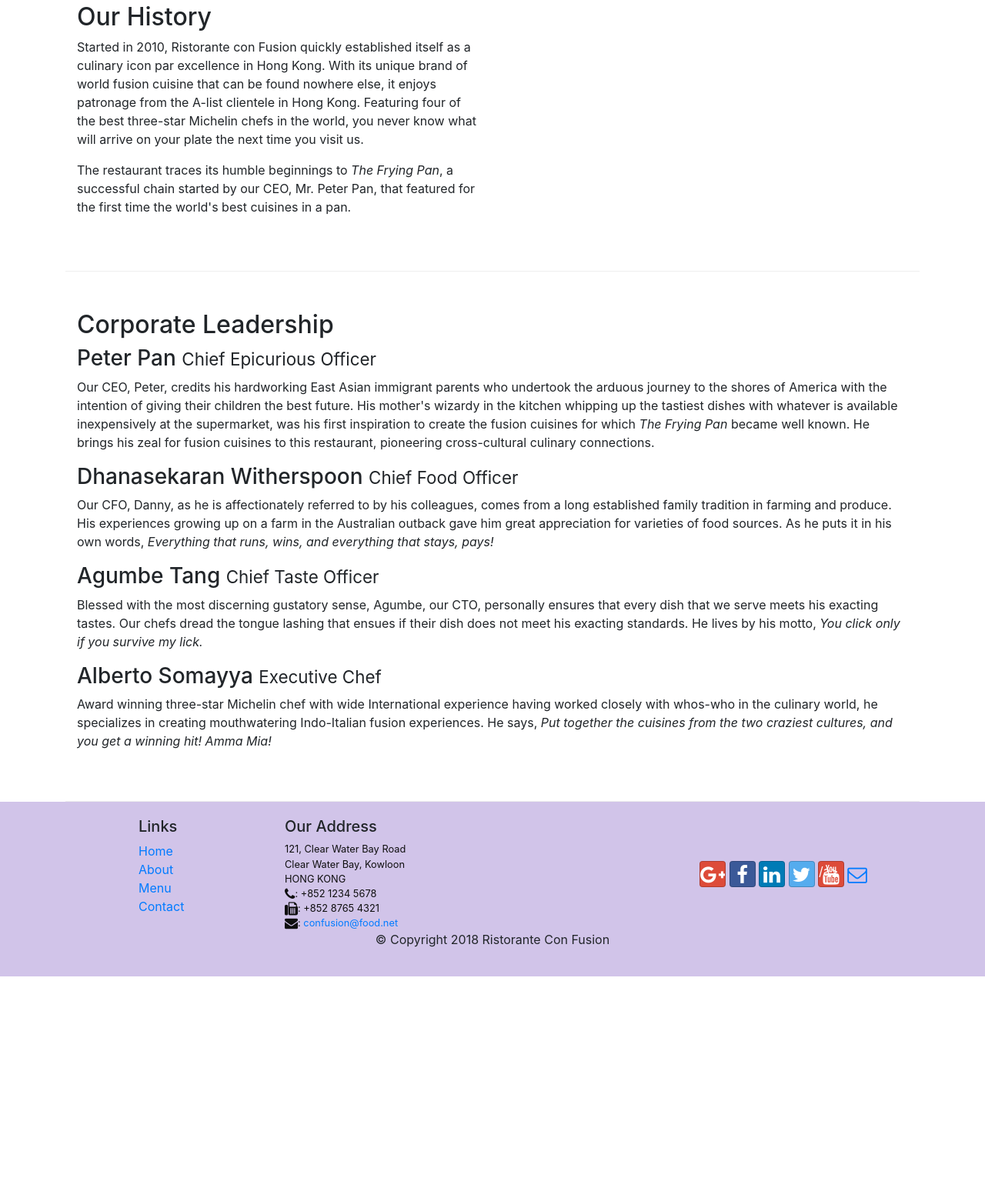
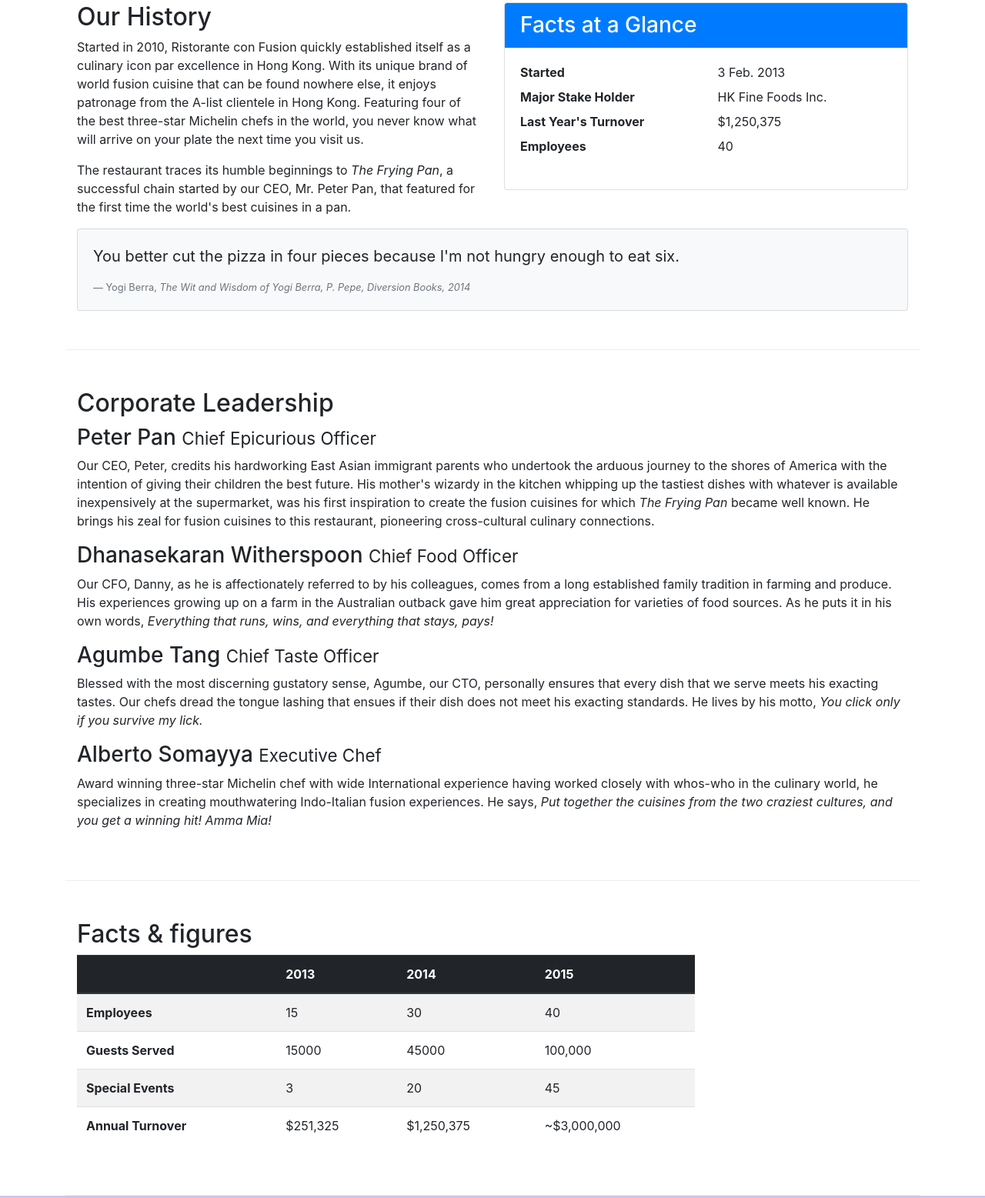
Before and after one commit to liudmila-lebedeva/conFusion, a website: page aboutus.html in a window 1280 px wide. Shown: the part 512-2069 px from the top of the page at 77% size. Before the commit the page ends 1781 px from the top, so only its background shows below. Drawn offline with nearby package versions, Linux system fonts and the light colour scheme.

Commit message:
Tables and Cards

```diff
--- a/aboutus.html
+++ b/aboutus.html
@@ -67,12 +67,44 @@
         <div class="row row-content">
             <div class="col-12 col-sm-6">
                 <h2>Our History</h2>
+
                 <p>Started in 2010, Ristorante con Fusion quickly established itself as a culinary icon par excellence in Hong Kong. With its unique brand of world fusion cuisine that can be found nowhere else, it enjoys patronage from the A-list clientele in Hong Kong.  Featuring four of the best three-star Michelin chefs in the world, you never know what will arrive on your plate the next time you visit us.</p>
                 <p>The restaurant traces its humble beginnings to <em>The Frying Pan</em>, a successful chain started by our CEO, Mr. Peter Pan, that featured for the first time the world's best cuisines in a pan.</p>
 
             </div>
-            <div>
+
+            <div class="col-sm">
+                <div class="card">
+                    <h3 class="card-header bg-primary text-white">Facts at a Glance</h3>
+                    <div class="card-body">
+                        <dl class="row">
+                            <dt class="col-6">Started</dt>
+                            <dd class="col-6">3 Feb. 2013</dd>
+                            <dt class="col-6">Major Stake Holder</dt>
+                            <dd class="col-6">HK Fine Foods Inc.</dd>
+                            <dt class="col-6">Last Year's Turnover</dt>
+                            <dd class="col-6">$1,250,375</dd>
+                            <dt class="col-6">Employees</dt>
+                            <dd class="col-6">40</dd>
+                        </dl>
+                    </div>
+                </div>
             </div>
+
+            <div class="col-12">
+                <div class="card card-body bg-light">
+                    <blockquote class="blockquote">
+                        <p class="mb-0">You better cut the pizza in four pieces because I'm not hungry enough to eat six. </p>
+                    </blockquote>
+
+                    <footer class="blockquote-footer">Yogi Berra,
+                            <cite title="Source Title">The Wit and Wisdom of Yogi Berra,
+                            P. Pepe, Diversion Books, 2014</cite>
+                    </footer>
+
+                </div>
+            </div>
+
         </div>
 
 
@@ -80,15 +112,71 @@
 
             <div class="col-12">
                 <h2>Corporate Leadership</h2>
+
                 <h3>Peter Pan <small>Chief Epicurious Officer</small></h3>
-                <p><span class="d-none d-sm-block"> Our CEO, Peter, credits his hardworking East Asian immigrant parents who undertook the arduous journey to the shores of America with the intention of giving their children the best future. His mother's wizardy in the kitchen whipping up the tastiest dishes with whatever is available inexpensively at the supermarket, was his first inspiration to create the fusion cuisines for which <em>The Frying Pan</em> became well known. He brings his zeal for fusion cuisines to this restaurant, pioneering cross-cultural culinary connections.</p></span>
+
+                <p><span class="d-none d-sm-block"> Our CEO, Peter, credits his hardworking East Asian immigrant parents who undertook the arduous journey to the shores of America with the intention of giving their children the best future. His mother's wizardy in the kitchen whipping up the tastiest dishes with whatever is available inexpensively at the supermarket, was his first inspiration to create the fusion cuisines for which <em>The Frying Pan</em> became well known. He brings his zeal for fusion cuisines to this restaurant, pioneering cross-cultural culinary connections.</span></p>
+
                 <h3>Dhanasekaran Witherspoon <small>Chief Food Officer</small></h3>
+
                 <p><span class="d-none d-sm-block"> Our CFO, Danny, as he is affectionately referred to by his colleagues, comes from a long established family tradition in farming and produce. His experiences growing up on a farm in the Australian outback gave him great appreciation for varieties of food sources. As he puts it in his own words, <em>Everything that runs, wins, and everything that stays, pays!</em></span></p>
+
                 <h3>Agumbe Tang <small>Chief Taste Officer</small></h3>
+
                 <p><span class="d-none d-sm-block">Blessed with the most discerning gustatory sense, Agumbe, our CTO, personally ensures that every dish that we serve meets his exacting tastes. Our chefs dread the tongue lashing that ensues if their dish does not meet his exacting standards. He lives by his motto, <em>You click only if you survive my lick.</em></span></p>
+
                 <h3>Alberto Somayya <small>Executive Chef</small></h3>
+
                 <p><span class="d-none d-sm-block">Award winning three-star Michelin chef with wide International experience having worked closely with whos-who in the culinary world, he specializes in creating mouthwatering Indo-Italian fusion experiences. He says, <em>Put together the cuisines from the two craziest cultures, and you get a winning hit! Amma Mia!</em></span></p>
             </div>
+       </div>
+
+       <div class="row row-content">
+           <div class="col-12 col-sm-9">
+               <h2>Facts &amp; figures</h2>
+               <div class="table-responsive">
+                    <table class="table table-striped">
+                        <thead class="thead-dark">
+                            <tr>
+                                <th>&nbsp;</th>
+                                <th>2013</th>
+                                <th>2014</th>
+                                <th>2015</th>
+                            </tr>
+                        </thead>
+                        <tbody>
+                            <tr>
+                                <th>Employees</th>
+                                <td>15</td>
+                                <td>30</td>
+                                <td>40</td>
+                            </tr>
+                            <tr>
+                                <th>Guests Served</th>
+                                <td>15000</td>
+                                <td>45000</td>
+                                <td>100,000</td>
+                            </tr>
+                            <tr>
+                                <th>Special Events</th>
+                                <td>3</td>
+                                <td>20</td>
+                                <td>45</td>
+                            </tr>
+                            <tr>
+                                <th>Annual Turnover</th>
+                                <td>$251,325</td>
+                                <td>$1,250,375</td>
+                                <td>~$3,000,000</td>
+                            </tr>
+                        </tbody>
+                    </table>
+
+                </div>
+           </div>
+
+           <div class="col-12 col-sm-3"></div>
+
        </div>
 
     </div>
```
